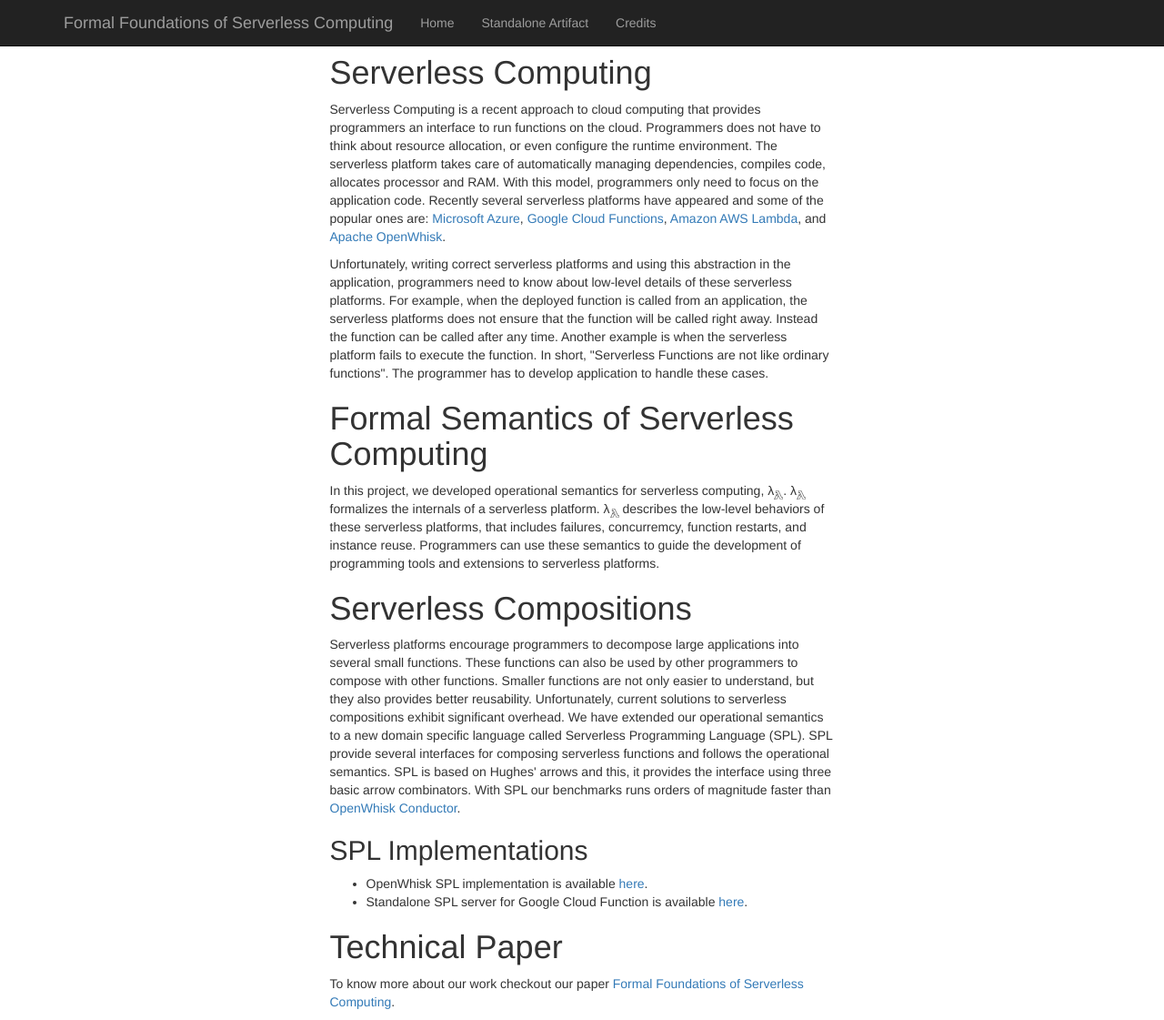
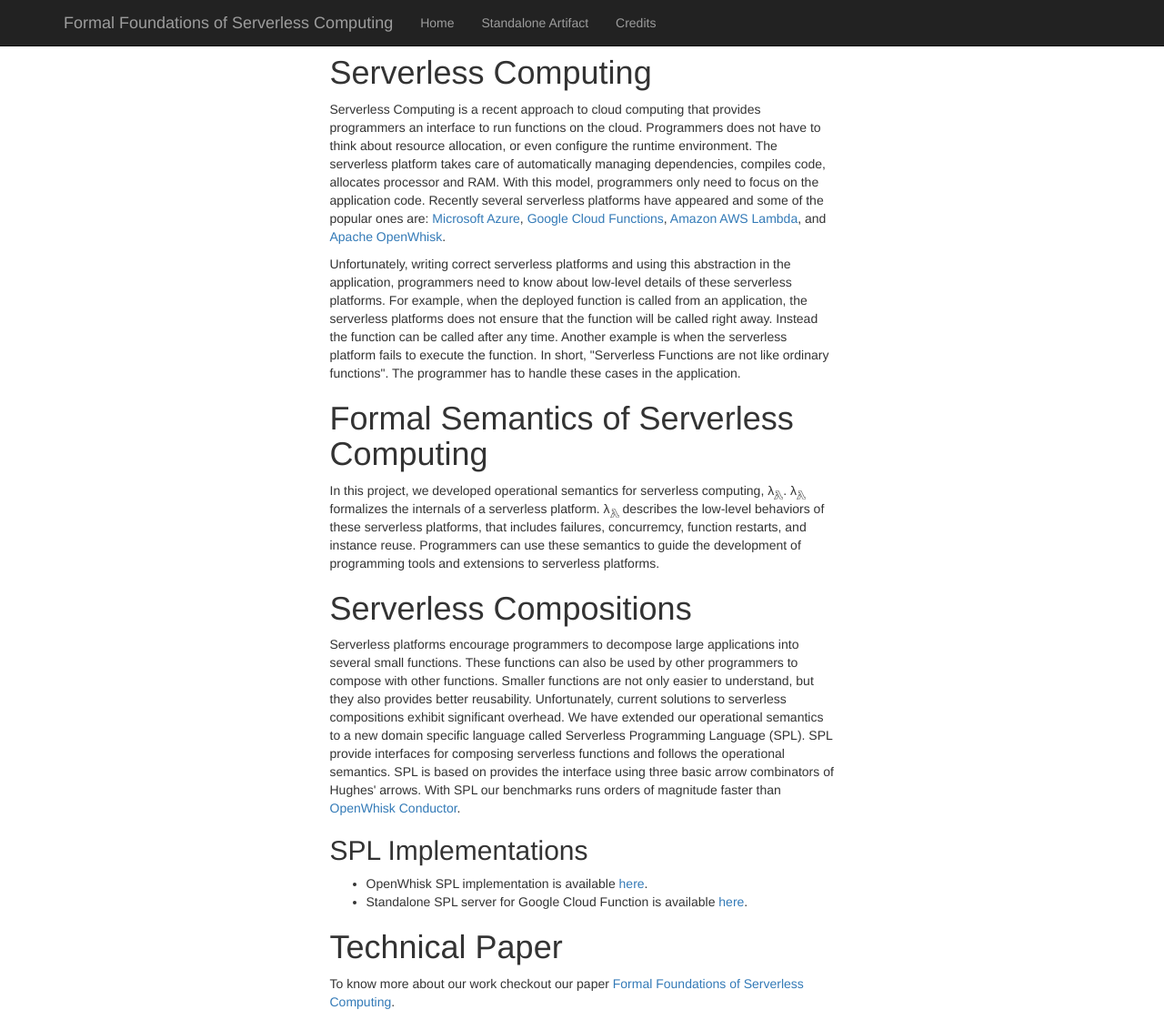
Before and after one commit to plasma-umass/nextdoor-eurosys21, a Jekyll site: the page built from home/index.html, in a window 1280 px wide and 1121 px high. Shown: the whole window at 91% size. Built offline with Jekyll 4.4.1, drawn with Linux system fonts in a browser that asks for light colours; nearby versions of some CDN libraries.

Commit message:
update home page

```diff
--- a/home/index.html
+++ b/home/index.html
@@ -19,7 +19,7 @@ layout: default
 
 <p>Unfortunately, writing correct serverless platforms and using this abstraction
   in the application, programmers need to know about low-level details of these
-  serverless platforms. For example, when the deployed function is called from an application, the serverless platforms does not ensure that the function will be called right away. Instead the function can be called after any time. Another example is when the serverless platform fails to execute the function. In short, "Serverless Functions are not like ordinary functions". The programmer has to develop application to handle these cases. </p>
+  serverless platforms. For example, when the deployed function is called from an application, the serverless platforms does not ensure that the function will be called right away. Instead the function can be called after any time. Another example is when the serverless platform fails to execute the function. In short, "Serverless Functions are not like ordinary functions". The programmer has to handle these cases in the application. </p>
 
 <h1>Formal Semantics of Serverless Computing</h1>
 
@@ -34,7 +34,7 @@ layout: default
 Serverless platforms encourage programmers to decompose large applications into several small functions. These functions can also be used by other programmers to compose with other functions.
 Smaller functions are not only easier to understand, but they also provides better reusability.
 
-Unfortunately, current solutions to serverless compositions exhibit significant overhead. We have extended our operational semantics to a new domain specific language called Serverless Programming Language (SPL). SPL provide several interfaces for composing serverless functions and follows the operational semantics. SPL is based on Hughes' arrows and this, it provides the interface using three basic arrow combinators. With SPL our benchmarks runs orders of magnitude faster than <a href="https://github.com/apache/openwhisk/blob/master/docs/conductors.md">OpenWhisk Conductor</a>.
+Unfortunately, current solutions to serverless compositions exhibit significant overhead. We have extended our operational semantics to a new domain specific language called Serverless Programming Language (SPL). SPL provide interfaces for composing serverless functions and follows the operational semantics. SPL is based on provides the interface using three basic arrow combinators of Hughes' arrows. With SPL our benchmarks runs orders of magnitude faster than <a href="https://github.com/apache/openwhisk/blob/master/docs/conductors.md">OpenWhisk Conductor</a>.
 <h2>SPL Implementations</h2>
   <ul>
       <li>OpenWhisk SPL implementation is available <a href="https://github.com/plasma-umass/openwhisk">here</a>.</li>
```
